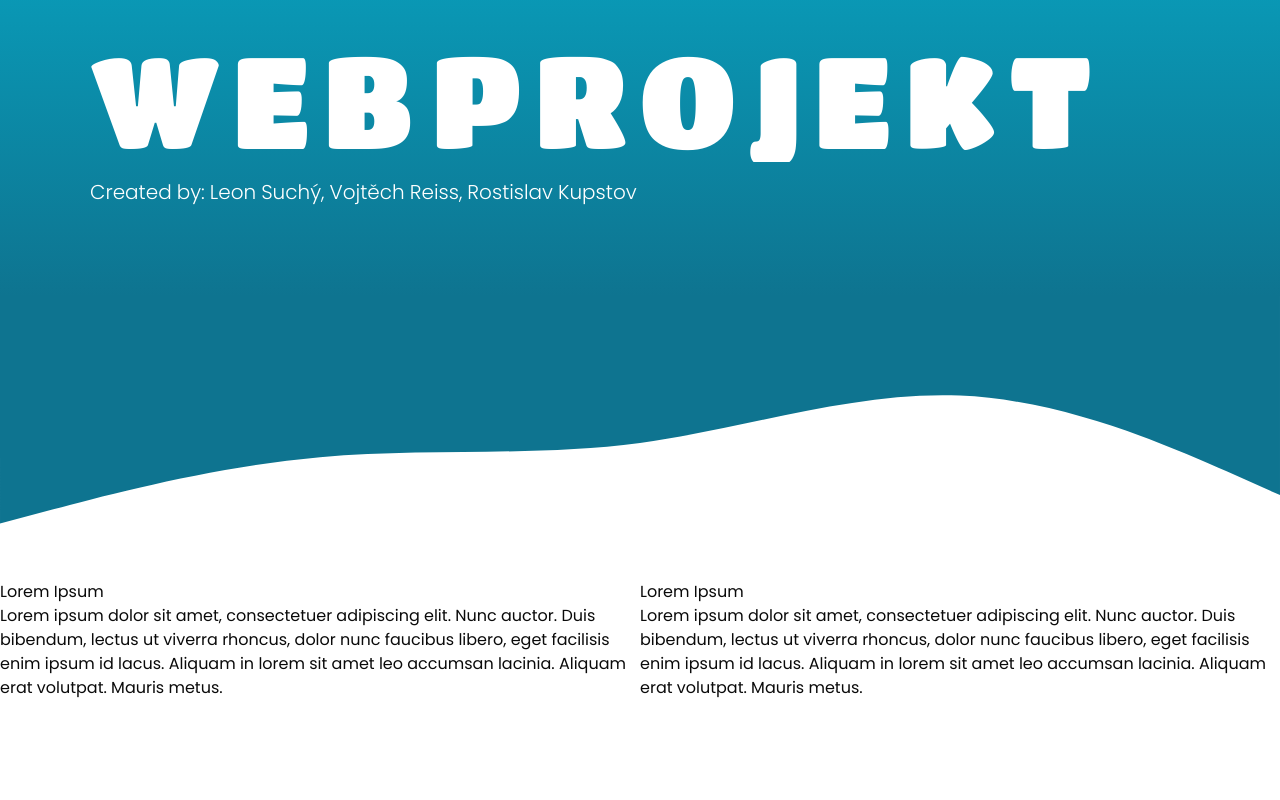
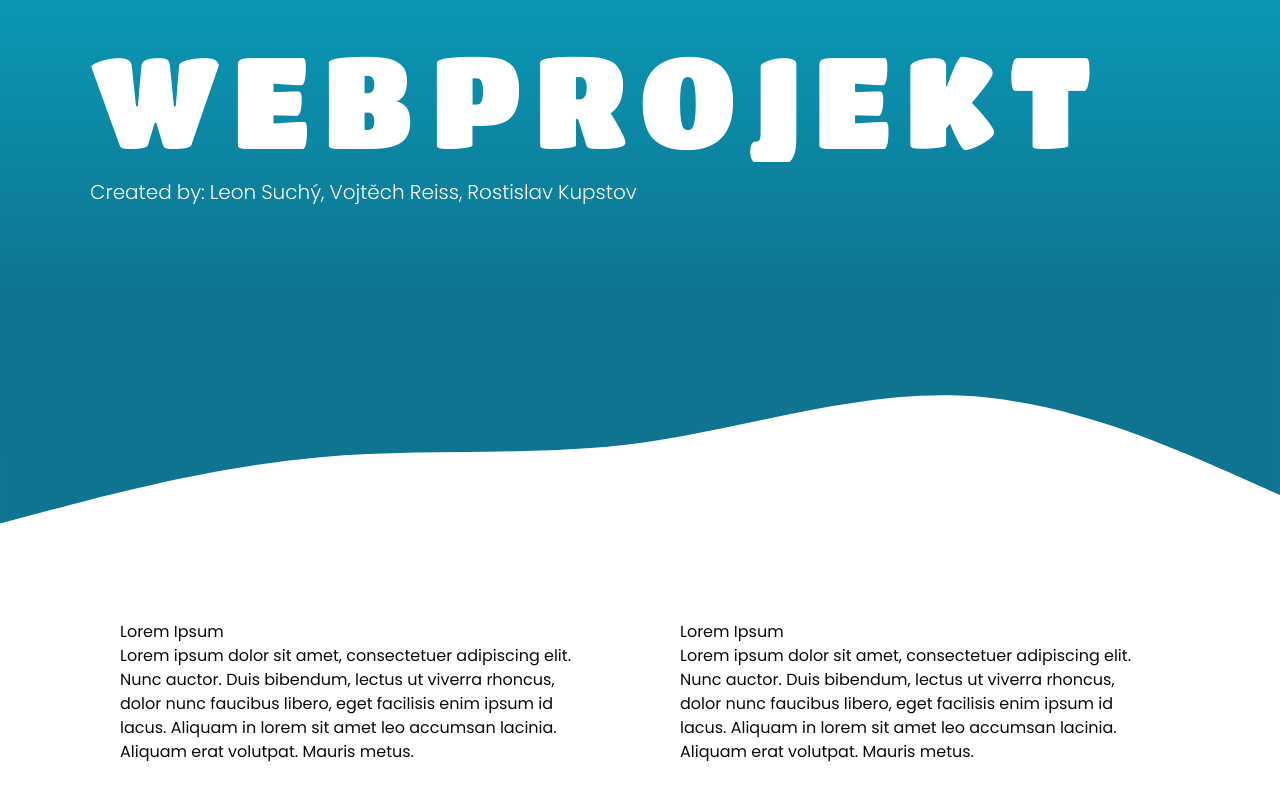
Before and after one commit to L3onardoCZ/pvd-project, a Next.js app: page / in a window 1280 px wide. Shown: the part 328-1128 px from the top of the page. Before the commit the page ends 1028 px from the top, so only its background shows below. Built offline with nearby package versions, Linux system fonts and the light colour scheme.

Commit message:
tailwind na card nefakci

```diff
--- a/src/components/Card.tsx
+++ b/src/components/Card.tsx
@@ -7,7 +7,7 @@ interface CardProps {
 
 const Card: React.FC<CardProps> = ({ heading, paragraph }) => {
   return (
-    <div>
+    <div className="border-solid m-10">
       <h2>{heading}</h2>
       <p>{paragraph}</p>
     </div>
--- a/src/components/CardSection.tsx
+++ b/src/components/CardSection.tsx
@@ -3,7 +3,7 @@ import Card from "./card";
 export default function CardSection(){
     return(
         <>
-            <section className="flex flex-row">
+            <section className="flex flex-row px-20">
                 <Card heading="Lorem Ipsum" paragraph="Lorem ipsum dolor sit amet, consectetuer adipiscing elit. Nunc auctor. Duis bibendum, lectus ut viverra rhoncus, dolor nunc faucibus libero, eget facilisis enim ipsum id lacus. Aliquam in lorem sit amet leo accumsan lacinia. Aliquam erat volutpat. Mauris metus."/>
                 <Card heading="Lorem Ipsum" paragraph="Lorem ipsum dolor sit amet, consectetuer adipiscing elit. Nunc auctor. Duis bibendum, lectus ut viverra rhoncus, dolor nunc faucibus libero, eget facilisis enim ipsum id lacus. Aliquam in lorem sit amet leo accumsan lacinia. Aliquam erat volutpat. Mauris metus."/>
             </section>
```
